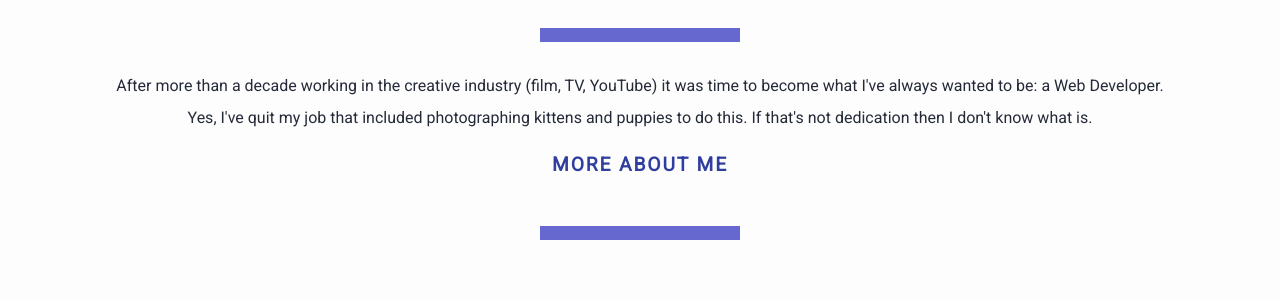
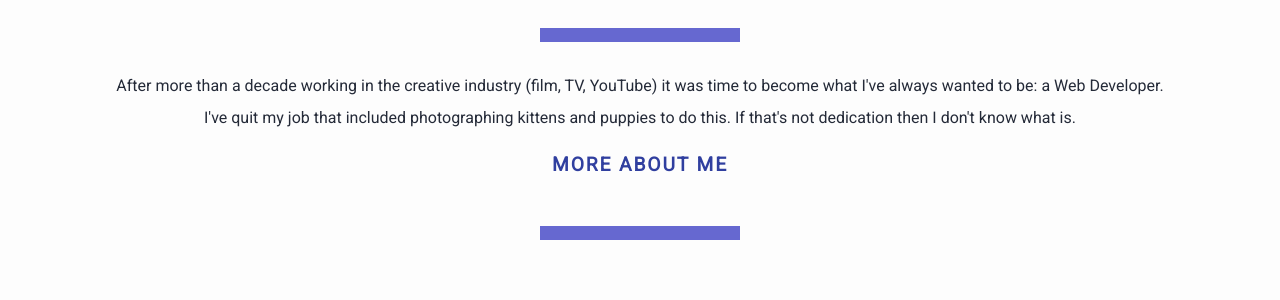
Before and after one commit to krisztin/krisztin.github.io, a Jekyll site: the page built from index.md, in a window 1280 px wide and 900 px high. Shown: the part 342-642 px from the top of the window. Built offline with Jekyll 4.4.1, drawn with Linux system fonts in a browser that asks for light colours; nearby versions of some CDN libraries.

Commit message:
content update

```diff
--- a/_layouts/home.html
+++ b/_layouts/home.html
@@ -5,7 +5,7 @@ layout: default
   <div class="line"></div>
   <div class="pad-tb-2 aligncentre wrapper">
     <p>After more than a decade working in the creative industry (film, TV, YouTube) it was time to become what I've always wanted to be: a Web Developer.</p>
-    <p>Yes, I've quit my job that included photographing kittens and puppies to do this. If that's not dedication then I don't know what is.</p>
+    <p>I've quit my job that included photographing kittens and puppies to do this. If that's not dedication then I don't know what is.</p>
     <a href="/about" class="btn btn-dark-text">More about me</a>
   </div>
   <div class="line"></div>
```
Also changed, not shown: _posts/2018-01-26-bootcamp3.md (+6 -6 lines).
